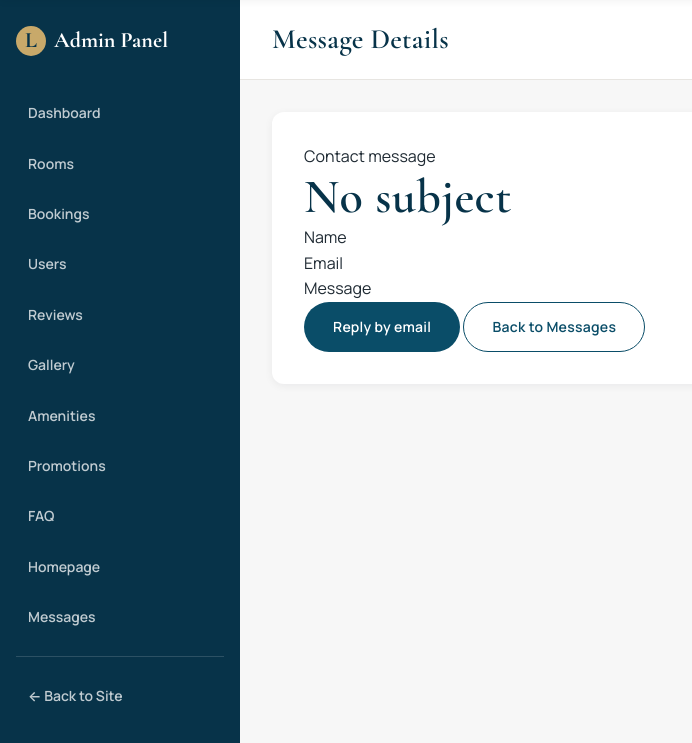
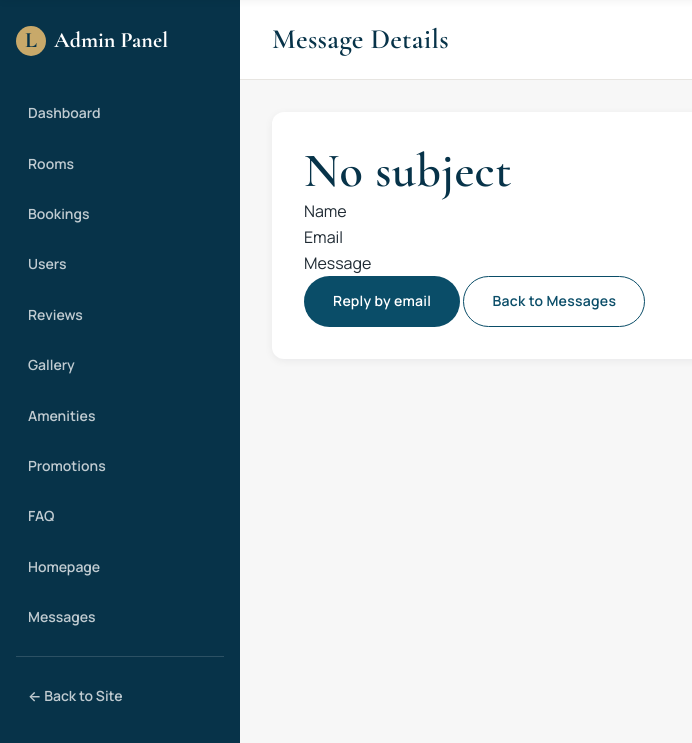
Before and after one commit to anya0001/Hotel_website, a Python web app: template app/templates/admin/message_detail.html in a window 1280 px wide. Shown: the part 85-828 px from the top of the page, without its empty margins (0-692 px from the left). Run offline with Jinja, Linux system fonts and the light colour scheme; the template is opened without the code that fills it, so the values that code supplies are empty.

Commit message:
Improve admin message detail structure and spacing

```diff
--- a/app/templates/admin/message_detail.html
+++ b/app/templates/admin/message_detail.html
@@ -6,26 +6,25 @@
 <div class="admin-message-detail card-panel">
   <div class="admin-message-detail__header">
     <div>
-      <span class="admin-message-detail__eyebrow">Contact message</span>
       <h2>{{ message.subject or 'No subject' }}</h2>
+      <span class="admin-message-detail__date">{{ message.created_at.strftime('%b %d, %Y at %I:%M %p') }}</span>
     </div>
-    <span class="admin-message-detail__date">{{ message.created_at.strftime('%b %d, %Y at %I:%M %p') }}</span>
   </div>
 
   <div class="admin-message-detail__meta">
-    <div>
-      <span>Name</span>
+    <div class="admin-message-detail__meta-item">
+      <span class="admin-message-detail__label">Name</span>
       <strong>{{ message.name }}</strong>
     </div>
-    <div>
-      <span>Email</span>
+    <div class="admin-message-detail__meta-item">
+      <span class="admin-message-detail__label">Email</span>
       <a href="mailto:{{ message.email }}">{{ message.email }}</a>
     </div>
   </div>
 
   <div class="admin-message-detail__body">
     <span class="admin-message-detail__label">Message</span>
-    <p>{{ message.message }}</p>
+    <div class="admin-message-detail__message">{{ message.message }}</div>
   </div>
 
   <div class="admin-message-detail__actions">
```
